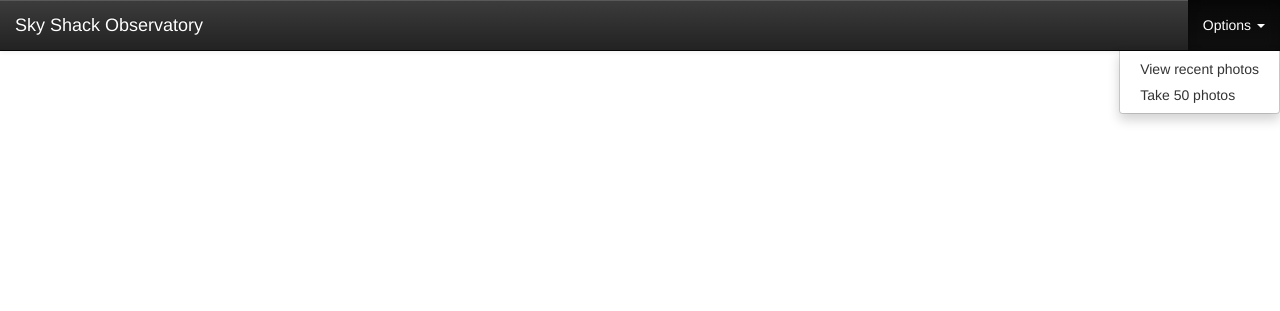
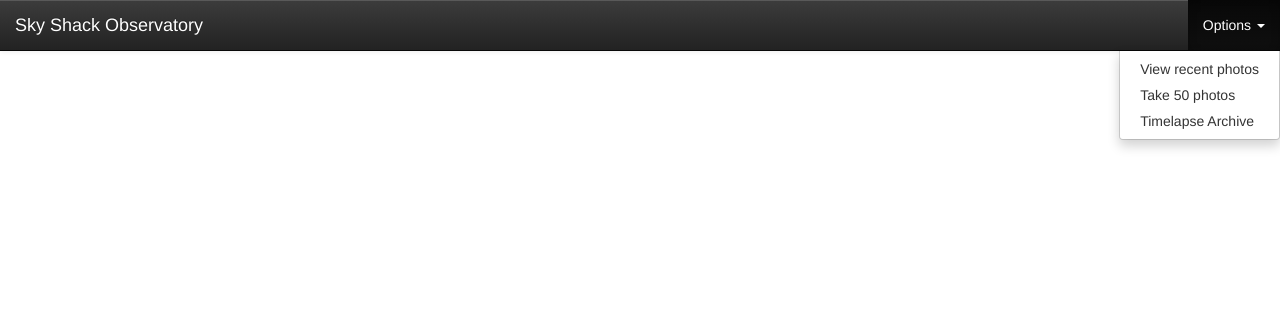
Before and after one commit to mimiflynn/rpi-timelapse, a Flask app: page /archive in a window 1280 px wide, after a click on "Options". Shown: the top 311 px of the page. Run offline with Flask 2, Linux system fonts and the light colour scheme; some libraries are stand-ins or nearby versions.

Commit message:
add archive link to menu

```diff
--- a/app.py
+++ b/app.py
@@ -34,7 +34,7 @@ def timelapse():
 
     camera.close()
     os.system('tar -zcvf archive/{:%Y-%m-%d_%H-%M-%S}.tar.gz images/'.format(datetime.datetime.now()))
-    # os.system('convert -delay 10 -loop 0 images/image*.jpg images/animation.gif')
+    # os.system('convert -delay 10 -loop 0 images/image*.jpg images/animation-{:%Y-%m-%d_%H-%M-%S}.gif')
     print('done taking timelapse at {:%Y-%m-%d_%H-%M-%S}'.format(datetime.datetime.now()))
 
 
--- a/templates/base.html
+++ b/templates/base.html
@@ -32,6 +32,7 @@
               <ul class="dropdown-menu">
                 <li><a href="/view">View recent photos</a></li>
                 <li><a href="/timelapse">Take 50 photos</a></li>
+                <li><a href="/archive">Timelapse Archive</a></li>
               </ul>
             </li>
           </ul>
```
